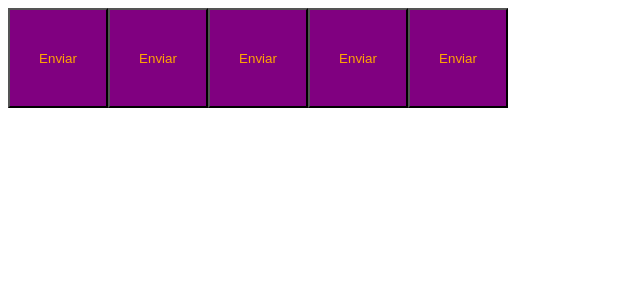
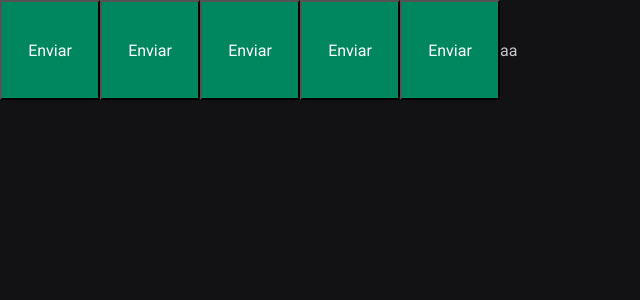
Before and after one commit to rodrigoaugusto99/IGNITE_TIMER, a React (Vite) app: page / in a window 1280 px wide. Shown: the top 300 px of the page, without its empty margins (0-640 px from the left). Built offline with nearby package versions, Linux system fonts and the light colour scheme.

Commit message:
estilo global no tema + fontes

```diff
--- a/index.html
+++ b/index.html
@@ -2,6 +2,10 @@
 <html lang="en">
   <head>
     <meta charset="UTF-8" />
+    <link rel="preconnect" href="https://fonts.googleapis.com">
+    <link rel="preconnect" href="https://fonts.gstatic.com" crossorigin>
+    <link href="https://fonts.googleapis.com/css2?family=Roboto:wght@400;700&display=swap" rel="stylesheet">
+    <link href="https://fonts.googleapis.com/css2?family=Roboto+Mono:ital,wght@0,100..700;1,100..700&family=Roboto:wght@700&display=swap" rel="stylesheet">
     <meta name="viewport" content="width=device-width, initial-scale=1.0" />
     <title>ignite timer</title>
   </head>
--- a/src/App.tsx
+++ b/src/App.tsx
@@ -1,6 +1,7 @@
 import { Button} from "./components/Button";
 import { ThemeProvider } from 'styled-components';
 import { defaultTheme } from "./styles/themes/default";
+import { GlobalStyle } from "./styles/global";
 
 export function App() {
   return (
@@ -10,6 +11,9 @@
       <Button variant='danger'/>
       <Button variant='success'/>
       <Button/>
+
+      aa
+      <GlobalStyle />
     </ThemeProvider>
   )
 }
--- a/src/components/Button.styles.ts
+++ b/src/components/Button.styles.ts
@@ -18,8 +18,8 @@
     width: 100px;
     height: 100px;
 
-    background-color: ${props => props.theme.primary};
-    color: ${props => props.theme.secundary}
+    background-color: ${props => props.theme["green-500"]};
+    color: ${props => props.theme.white}
 
     /*${props => {
         return css`background-color: ${buttonVariants[props.variant]}`
--- /dev/null
+++ b/src/styles/global.ts
@@ -0,0 +1,24 @@
+import { createGlobalStyle } from "styled-components";
+
+export const GlobalStyle = createGlobalStyle`
+    * {
+        margin: 0;
+        padding: 0;
+        box-sizing: border-box;
+    }
+
+    :focus {
+        outline: 0;
+        box-shadow: 0 0 0 2px ${props => props.theme['green-500']};
+    }
+
+    body {
+        background: ${props => props.theme['gray-900']};
+        color: ${props => props.theme['gray-300']};
+    }
+    body, input, textarea, button {
+        font-family: 'Roboto', sans-serif;
+        font-weight: 400;
+        font-size: 1rem;
+    }
+`
--- a/src/styles/themes/default.ts
+++ b/src/styles/themes/default.ts
@@ -1,4 +1,21 @@
 export const defaultTheme = {
-    primary: 'purple',
-    secundary: 'orange',
-}
+    white: '#FFF',
+
+    'gray-100': '#E1E1E6',
+    'gray-300': '#C4C4CC',
+    'gray-400': '#8D8D99',
+    'gray-500': '#7C7C8A',
+    'gray-600': '#323238',
+    'gray-700': '#29292E',
+    'gray-800': '#202024',
+    'gray-900': '#121214',
+
+    'green-300': '#00B37E',
+    'green-500': '#00875F',
+    'green-700': '#015F43',
+
+    'red-500': '#AB222E',
+    'red-700': '#7A1921',
+
+    'yellow-500': '#FBA94C',
+  }
```
